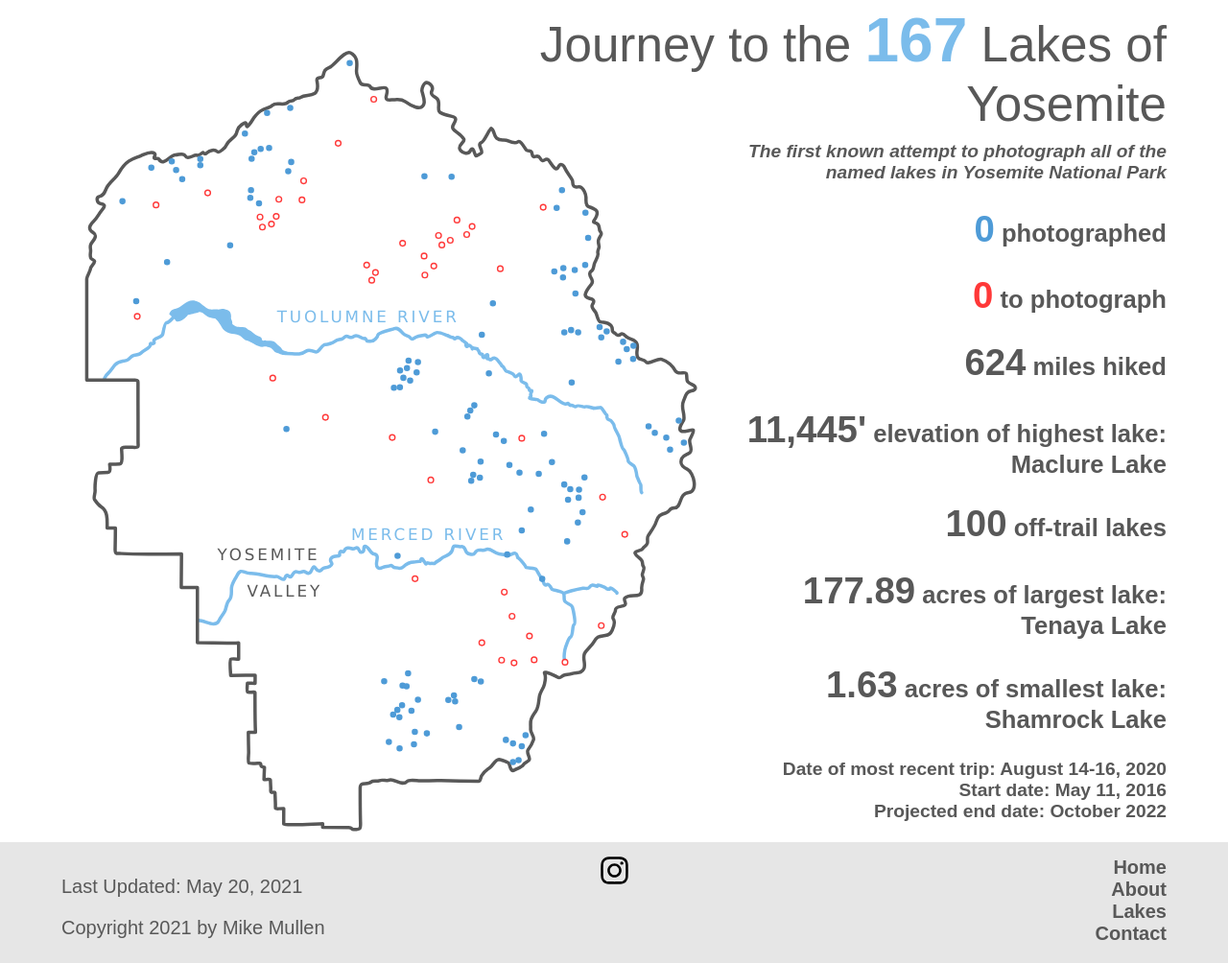
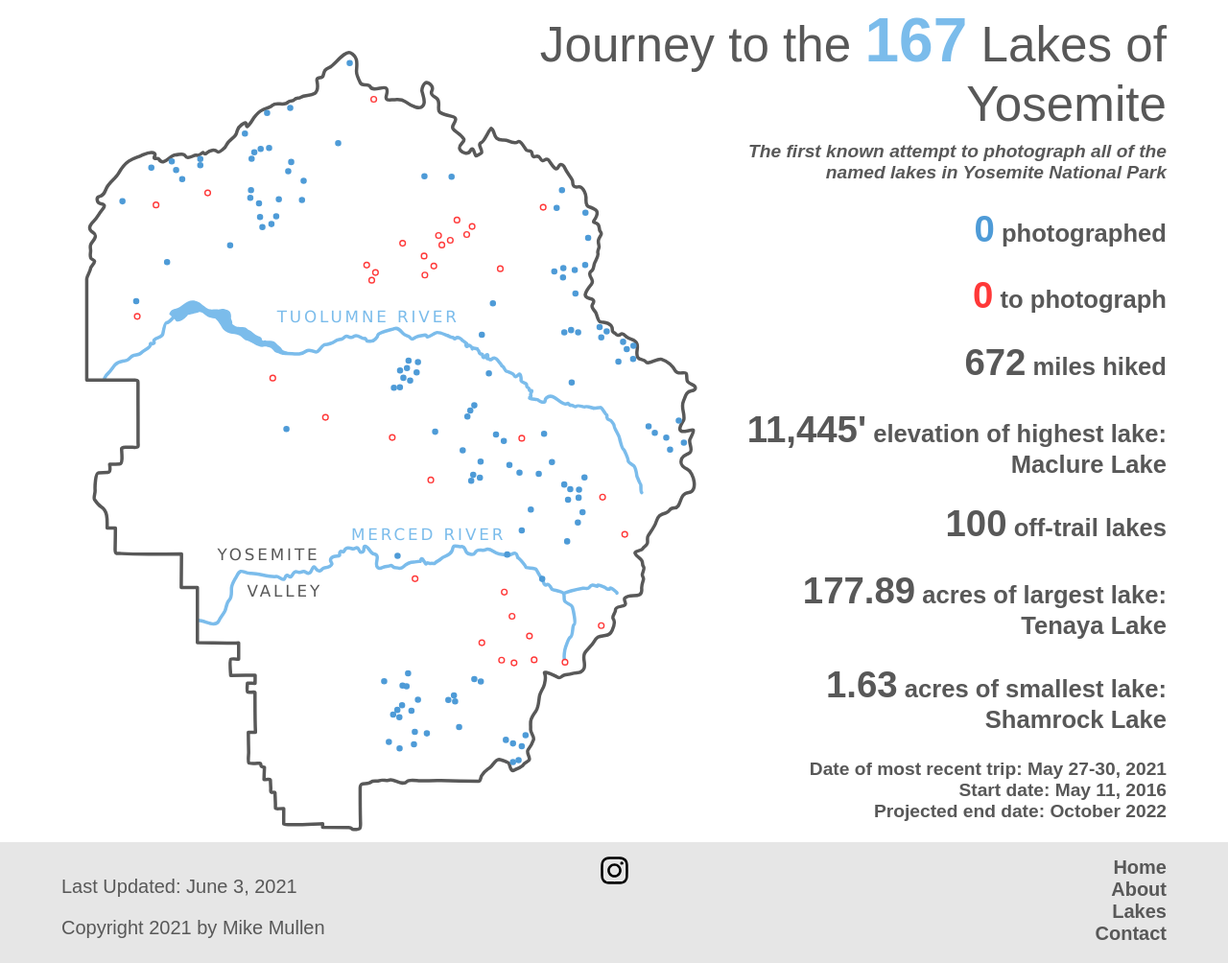
Before and after one commit to mikemullen/lakesofyosemite, a Django app: page / in a window 1280 px wide. Shown: the part 48-1052 px from the top of the page at 96% size. Run offline with Django 3.2, Linux system fonts and the light colour scheme; data that the repository does not hold is empty; some web fonts are replaced.

Commit message:
add Mahan hike

```diff
--- a/lakes/templates/base.html
+++ b/lakes/templates/base.html
@@ -23,7 +23,7 @@
 	<div class="bottombar">
 		<footer>
 			<div class="footdate">
-				<p>Last Updated: May 20, 2021</p>
+				<p>Last Updated: June 3, 2021</p>
 				<p>Copyright 2021 by Mike Mullen</p>
 			</div>
 			<div class="footsocial"><a href="https://www.instagram.com/lakesofyosemite/" target="_blank"><img src="{% static 'images/Instagram.svg' %}" alt="Link to Lakes of Yosemite Instagram"></a></div>
--- a/lakes/templates/home.html
+++ b/lakes/templates/home.html
@@ -243,15 +243,15 @@
 <a href="/lakes/ardeth-lake"><circle fill="#4E9BD7" stroke="#4E9BD7" stroke-width="3.886" stroke-miterlimit="10" cx="286.1" cy="254.1" r="2.6"><title>Ardeth Lake</title></circle></a>
 <a href="/lakes/miwok-lake"><circle fill="#4E9BD7" stroke="#4E9BD7" stroke-width="3.886" stroke-miterlimit="10" cx="273.5" cy="246.3" r="2.6"><title>Miwok Lake</title></circle></a>
 <a href="/lakes/flora-lake"><circle fill="#FFFFFF" stroke="#FF3838" stroke-width="1.943" stroke-miterlimit="10" cx="137" cy="256.5" r="4"><title>Flora Lake</title></circle></a>
-<a href="/lakes/mahan-lake"><circle fill="#FFFFFF" stroke="#FF3838" stroke-width="1.943" stroke-miterlimit="10" cx="314.8" cy="248.3" r="4"><title>Mahan Lake</title></circle></a>
-<a href="/lakes/andrews-lake"><circle fill="#FFFFFF" stroke="#FF3838" stroke-width="1.943" stroke-miterlimit="10" cx="287.6" cy="274" r="4"><title>Andrews Lake</title></circle></a>
-<a href="/lakes/upper-branigan-lake"><circle fill="#FFFFFF" stroke="#FF3838" stroke-width="1.943" stroke-miterlimit="10" cx="311" cy="273" r="4"><title>Upper Branigan Lake</title></circle></a>
-<a href="/lakes/middle-branigan-lake"><circle fill="#FFFFFF" stroke="#FF3838" stroke-width="1.943" stroke-miterlimit="10" cx="304.1" cy="284.2" r="4"><title>Middle Branigan Lake</title></circle></a>
-<a href="/lakes/branigan-lake"><circle fill="#FFFFFF" stroke="#FF3838" stroke-width="1.943" stroke-miterlimit="10" cx="291" cy="288.6" r="4"><title>Branigan Lake</title></circle></a>
-<a href="/lakes/avonelle-lake"><circle fill="#FFFFFF" stroke="#FF3838" stroke-width="1.943" stroke-miterlimit="10" cx="348.3" cy="249.2" r="4"><title>Avonelle Lake</title></circle></a>
-<a href="/lakes/wilma-lake"><circle fill="#FFFFFF" stroke="#FF3838" stroke-width="1.943" stroke-miterlimit="10" cx="350.7" cy="221.6" r="4"><title>Wilma Lake</title></circle></a>
+<a href="/lakes/mahan-lake"><circle fill="#4E9BD7" stroke="#4E9BD7" stroke-width="3.886" stroke-miterlimit="10" cx="314.8" cy="248.3" r="2.6"><title>Mahan Lake</title></circle></a>
+<a href="/lakes/andrews-lake"><circle fill="#4E9BD7" stroke="#4E9BD7" stroke-width="3.886" stroke-miterlimit="10" cx="287.6" cy="274" r="2.6"><title>Andrews Lake</title></circle></a>
+<a href="/lakes/upper-branigan-lake"><circle fill="#4E9BD7" stroke="#4E9BD7" stroke-width="3.886" stroke-miterlimit="10" cx="311" cy="273" r="2.6"><title>Upper Branigan Lake</title></circle></a>
+<a href="/lakes/middle-branigan-lake"><circle fill="#4E9BD7" stroke="#4E9BD7" stroke-width="3.886" stroke-miterlimit="10" cx="304.1" cy="284.2" r="2.6"><title>Middle Branigan Lake</title></circle></a>
+<a href="/lakes/branigan-lake"><circle fill="#4E9BD7" stroke="#4E9BD7" stroke-width="3.886" stroke-miterlimit="10" cx="291" cy="288.6" r="2.6"><title>Branigan Lake</title></circle></a>
+<a href="/lakes/avonelle-lake"><circle fill="#4E9BD7" stroke="#4E9BD7" stroke-width="3.886" stroke-miterlimit="10" cx="348.3" cy="249.2" r="2.6"><title>Avonelle Lake</title></circle></a>
+<a href="/lakes/wilma-lake"><circle fill="#4E9BD7" stroke="#4E9BD7" stroke-width="3.886" stroke-miterlimit="10" cx="350.7" cy="221.6" r="2.6"><title>Wilma Lake</title></circle></a>
 <a href="/lakes/swamp-lake"><circle fill="#FFFFFF" stroke="#FF3838" stroke-width="1.943" stroke-miterlimit="10" cx="109.8" cy="417.8" r="4"><title>Swamp Lake</title></circle></a>
-<a href="/lakes/tilden-lake"><circle fill="#FFFFFF" stroke="#FF3838" stroke-width="1.943" stroke-miterlimit="10" cx="400.7" cy="167.1" r="4"><title>Tilden Lake</title></circle></a>
+<a href="/lakes/tilden-lake"><circle fill="#4E9BD7" stroke="#4E9BD7" stroke-width="3.886" stroke-miterlimit="10" cx="400.7" cy="167.1" r="2.6"><title>Tilden Lake</title></circle></a>
 <a href="/lakes/saddle-horse-lake"><circle fill="#FFFFFF" stroke="#FF3838" stroke-width="1.943" stroke-miterlimit="10" cx="442" cy="343.5" r="4"><title>Saddle Horse Lake</title></circle></a>
 <a href="/lakes/irwin-bright-lake"><circle fill="#FFFFFF" stroke="#FF3838" stroke-width="1.943" stroke-miterlimit="10" cx="454.7" cy="354.3" r="4"><title>Irwin Bright Lake</title></circle></a>
 <a href="/lakes/table-lake"><circle fill="#FFFFFF" stroke="#FF3838" stroke-width="1.943" stroke-miterlimit="10" cx="449.3" cy="365.5" r="4"><title>Table Lake</title></circle></a>
@@ -295,12 +295,12 @@
 			<p class="tagline">The first known attempt to photograph all of the named lakes in Yosemite National Park</p>
 		<p><span class="big visited">{{ photographedlakes }}</span> photographed</p>
 		<p><span class="big unvisited">{{ tophotographlakes }}</span> to photograph</p>
-		<p><span class="big">624</span> miles hiked</p>
+		<p><span class="big">672</span> miles hiked</p>
 		<p><span class="big">11,445'</span> elevation of highest lake: Maclure Lake</p>
 		<p><span class="big">100</span> off-trail lakes</p>
 		<p><span class="big">177.89</span> acres of largest lake: Tenaya Lake</p>
 		<p><span class="big">1.63</span> acres of smallest lake: Shamrock Lake</p>
-		<p class="recenttrip">Date of most recent trip: August 14-16, 2020</p>
+		<p class="recenttrip">Date of most recent trip: May 27-30, 2021</p>
 		<p class="recenttrip">Start date: May 11, 2016</p>
 		<p class="recenttrip">Projected end date: October 2022</p>
 		</div>
```
